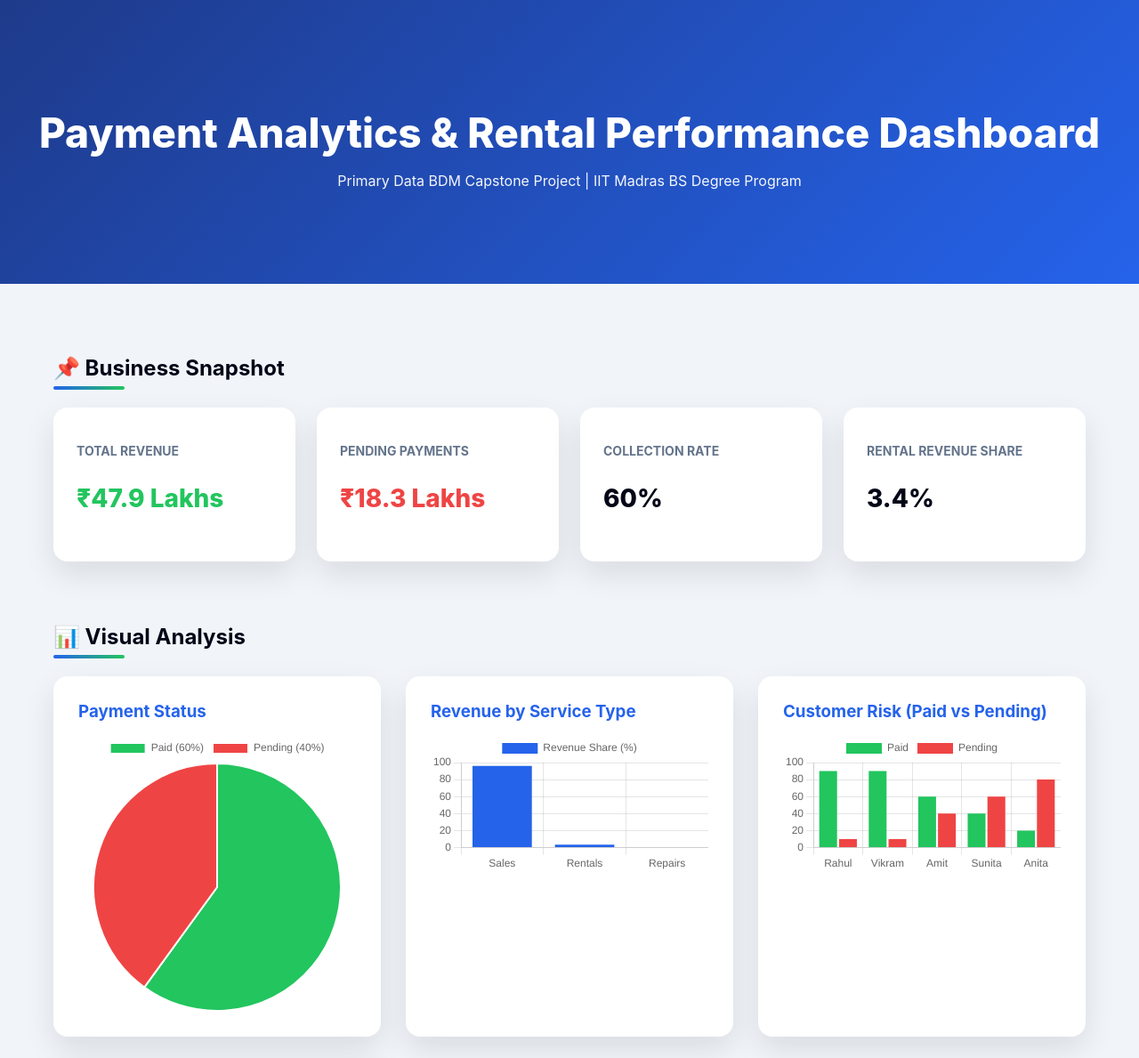
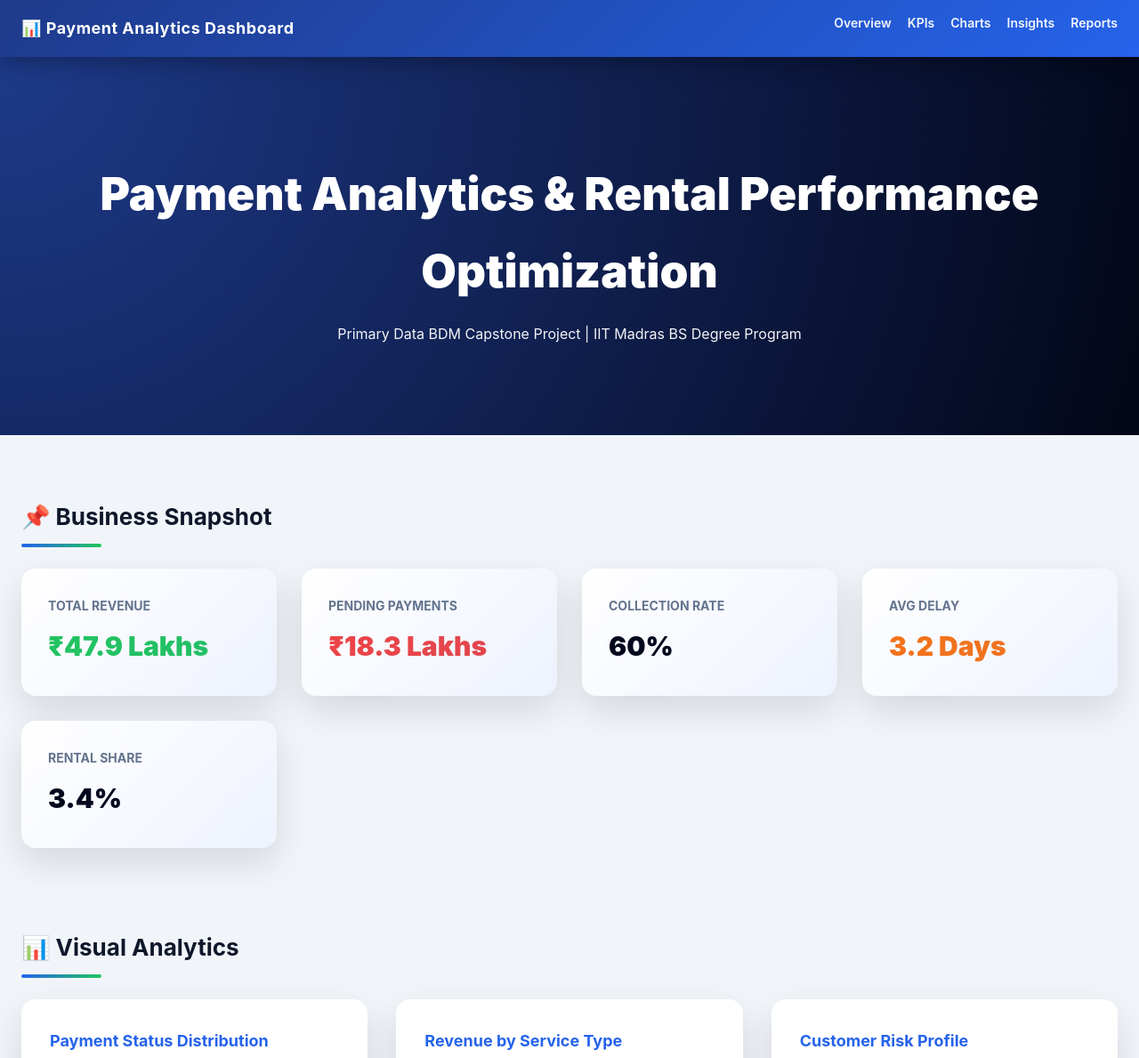
Before and after one commit to 24F2000612/Payment-Analytics-Cash-Flow-Risk-Rental-Performance-Optimization-Primary-Data-Project, a plain HTML site: page index.html in a window 1280 px wide. Shown: the top 1189 px of the page at 89% size. Drawn offline with nearby package versions, Linux system fonts and the light colour scheme.

Commit message:
Update index.html

```diff
--- a/index.html
+++ b/index.html
@@ -1,191 +1,311 @@
 <!DOCTYPE html>
+<!-- ======================================================
+     PAYMENT ANALYTICS & RENTAL PERFORMANCE DASHBOARD
+     BDM CAPSTONE PROJECT | IIT MADRAS BS DEGREE
+     Author : Udghosh Rao (24f2000612)
+     Tech   : Pure HTML + CSS + Chart.js
+     Purpose: Recruiter / HR / Viva Ready Portfolio
+     ====================================================== -->
 <html lang="en">
 <head>
-  <meta charset="UTF-8">
-  <title>Payment Analytics Dashboard | IIT Madras BDM Capstone</title>
-  <meta name="viewport" content="width=device-width, initial-scale=1.0">
 
-  <!-- Chart.js CDN -->
+  <!-- =====================
+       META INFORMATION
+       ===================== -->
+  <meta charset="UTF-8" />
+  <meta name="viewport" content="width=device-width, initial-scale=1.0" />
+  <meta name="description" content="Payment Analytics and Rental Performance Optimization Dashboard using Primary Business Data" />
+  <meta name="author" content="Udghosh Rao" />
+
+  <title>Payment Analytics Dashboard | BDM Capstone</title>
+
+  <!-- =====================
+       CHART.JS CDN
+       ===================== -->
   <script src="https://cdn.jsdelivr.net/npm/chart.js"></script>
 
+  <!-- =====================
+       GLOBAL STYLES
+       ===================== -->
   <style>
+
+    /* ------------------------------------------------------
+       ROOT VARIABLES (DESIGN SYSTEM)
+       ------------------------------------------------------ */
     :root {
-      --primary: #2563eb;
-      --secondary: #0f172a;
-      --accent: #22c55e;
-      --danger: #ef4444;
-      --bg: #f1f5f9;
-      --card: #ffffff;
-      --text: #020617;
-      --muted: #64748b;
-      --radius: 16px;
+      --primary: #2563eb;       /* Blue */
+      --secondary: #0f172a;     /* Dark Navy */
+      --accent: #22c55e;        /* Green */
+      --danger: #ef4444;        /* Red */
+      --warning: #f97316;       /* Orange */
+      --bg: #f1f5f9;            /* Light background */
+      --card: #ffffff;          /* Card background */
+      --text: #020617;          /* Primary text */
+      --muted: #64748b;         /* Muted text */
+      --radius: 16px;           /* Border radius */
     }
 
-    * { box-sizing: border-box; }
+    /* ------------------------------------------------------
+       RESET & BASE
+       ------------------------------------------------------ */
+    * {
+      box-sizing: border-box;
+      margin: 0;
+      padding: 0;
+    }
 
     body {
-      margin: 0;
       font-family: "Inter", "Segoe UI", Arial, sans-serif;
       background: var(--bg);
       color: var(--text);
+      line-height: 1.7;
     }
 
-    header {
+    a { text-decoration: none; color: inherit; }
+
+    /* ------------------------------------------------------
+       NAVBAR
+       ------------------------------------------------------ */
+    nav {
+      position: sticky;
+      top: 0;
+      z-index: 100;
       background: linear-gradient(135deg, #1e3a8a, #2563eb);
       color: #fff;
-      padding: 90px 20px;
+      padding: 14px 24px;
+      display: flex;
+      justify-content: space-between;
+      align-items: center;
+      box-shadow: 0 8px 20px rgba(0,0,0,0.25);
+    }
+
+    nav .brand {
+      font-size: 18px;
+      font-weight: 700;
+      letter-spacing: 0.5px;
+    }
+
+    nav ul {
+      list-style: none;
+      display: flex;
+      gap: 18px;
+    }
+
+    nav li {
+      font-size: 14px;
+      font-weight: 600;
+      cursor: pointer;
+      opacity: 0.95;
+    }
+
+    nav li:hover { opacity: 1; text-decoration: underline; }
+
+    /* ------------------------------------------------------
+       HEADER / HERO SECTION
+       ------------------------------------------------------ */
+    header {
+      background: radial-gradient(circle at top left, #1e3a8a, #020617);
+      color: #fff;
+      padding: 110px 20px 100px;
       text-align: center;
     }
 
     header h1 {
-      font-size: clamp(30px, 4vw, 46px);
-      margin-bottom: 10px;
-      font-weight: 800;
+      font-size: clamp(34px, 4vw, 52px);
+      font-weight: 900;
+      margin-bottom: 14px;
     }
 
-    header p { opacity: 0.95; }
-
-    main {
-      max-width: 1200px;
-      margin: auto;
-      padding: 60px 20px;
+    header p {
+      font-size: 16px;
+      opacity: 0.95;
     }
 
-    section { margin-bottom: 70px; }
+    /* ------------------------------------------------------
+       MAIN LAYOUT
+       ------------------------------------------------------ */
+    main {
+      max-width: 1300px;
+      margin: auto;
+      padding: 70px 24px;
+    }
+
+    section { margin-bottom: 90px; }
 
     h2 {
-      font-size: 24px;
-      margin-bottom: 20px;
+      font-size: 26px;
+      margin-bottom: 24px;
       position: relative;
+      color: var(--secondary);
     }
 
     h2::after {
       content: "";
       display: block;
-      width: 80px;
+      width: 90px;
       height: 4px;
       background: linear-gradient(90deg, var(--primary), var(--accent));
-      margin-top: 6px;
-      border-radius: 2px;
+      margin-top: 8px;
+      border-radius: 3px;
     }
 
-    /* KPI cards */
-    .kpis {
+    /* ------------------------------------------------------
+       KPI SECTION
+       ------------------------------------------------------ */
+    .kpi-grid {
       display: grid;
-      grid-template-columns: repeat(auto-fit, minmax(220px, 1fr));
-      gap: 24px;
+      grid-template-columns: repeat(auto-fit, minmax(240px, 1fr));
+      gap: 28px;
     }
 
     .kpi {
       background: var(--card);
-      padding: 26px;
       border-radius: var(--radius);
-      box-shadow: 0 14px 34px rgba(2,6,23,0.1);
+      padding: 30px;
+      box-shadow: 0 16px 40px rgba(2,6,23,0.12);
+      position: relative;
+      overflow: hidden;
+    }
+
+    .kpi::before {
+      content: "";
+      position: absolute;
+      inset: 0;
+      background: linear-gradient(135deg, transparent, rgba(37,99,235,0.08));
     }
 
     .kpi h3 {
       font-size: 14px;
+      text-transform: uppercase;
       color: var(--muted);
-      margin-bottom: 6px;
-      text-transform: uppercase;
+      margin-bottom: 8px;
+      font-weight: 700;
     }
 
     .kpi p {
-      font-size: 28px;
-      font-weight: 800;
+      font-size: 30px;
+      font-weight: 900;
     }
 
-    .green { color: var(--accent); }
-    .red { color: var(--danger); }
+    .kpi.green p { color: var(--accent); }
+    .kpi.red p { color: var(--danger); }
+    .kpi.orange p { color: var(--warning); }
 
-    /* Charts */
+    /* ------------------------------------------------------
+       CARD GRID (CHARTS)
+       ------------------------------------------------------ */
     .grid {
       display: grid;
-      grid-template-columns: repeat(auto-fit, minmax(320px, 1fr));
-      gap: 28px;
+      grid-template-columns: repeat(auto-fit, minmax(360px, 1fr));
+      gap: 32px;
     }
 
     .card {
       background: var(--card);
-      padding: 28px;
       border-radius: var(--radius);
-      box-shadow: 0 14px 34px rgba(2,6,23,0.1);
+      padding: 32px;
+      box-shadow: 0 16px 40px rgba(2,6,23,0.12);
     }
 
     .card h3 {
-      margin-top: 0;
+      font-size: 18px;
       color: var(--primary);
-      margin-bottom: 14px;
+      margin-bottom: 18px;
     }
 
-    ul { padding-left: 22px; }
-    li { margin-bottom: 10px; }
+    canvas { max-width: 100%; }
 
+    /* ------------------------------------------------------
+       TEXT SECTIONS
+       ------------------------------------------------------ */
+    ul { padding-left: 24px; }
+    li { margin-bottom: 12px; }
+
+    /* ------------------------------------------------------
+       LINKS / CTA BUTTONS
+       ------------------------------------------------------ */
     .links {
       display: flex;
       flex-wrap: wrap;
-      gap: 14px;
+      gap: 16px;
     }
 
     .links a {
       background: linear-gradient(135deg, var(--primary), #1d4ed8);
       color: #fff;
-      padding: 12px 20px;
-      border-radius: 10px;
-      text-decoration: none;
-      font-weight: 600;
-      box-shadow: 0 10px 24px rgba(37,99,235,0.45);
+      padding: 14px 22px;
+      border-radius: 12px;
+      font-weight: 700;
+      box-shadow: 0 12px 28px rgba(37,99,235,0.45);
+      transition: transform 0.2s ease;
     }
 
+    .links a:hover { transform: translateY(-3px); }
+
+    /* ------------------------------------------------------
+       FOOTER
+       ------------------------------------------------------ */
     footer {
-      background: var(--secondary);
+      background: linear-gradient(135deg, #020617, #1e293b);
       color: #fff;
       text-align: center;
-      padding: 28px;
+      padding: 40px 20px;
       font-size: 14px;
+      margin-top: 80px;
     }
+
   </style>
 </head>
 
 <body>
 
+<!-- ======================================================
+     NAVBAR
+     ====================================================== -->
+<nav>
+  <div class="brand">📊 Payment Analytics Dashboard</div>
+  <ul>
+    <li>Overview</li>
+    <li>KPIs</li>
+    <li>Charts</li>
+    <li>Insights</li>
+    <li>Reports</li>
+  </ul>
+</nav>
+
+<!-- ======================================================
+     HERO SECTION
+     ====================================================== -->
 <header>
-  <h1>Payment Analytics & Rental Performance Dashboard</h1>
+  <h1>Payment Analytics & Rental Performance Optimization</h1>
   <p>Primary Data BDM Capstone Project | IIT Madras BS Degree Program</p>
 </header>
 
 <main>
 
-  <!-- KPI SUMMARY -->
+<!-- ======================================================
+     KPI SNAPSHOT
+     ====================================================== -->
 <section>
   <h2>📌 Business Snapshot</h2>
-    <div class="kpis">
-      <div class="kpi">
-        <h3>Total Revenue</h3>
-        <p class="green">₹47.9 Lakhs</p>
-      </div>
-      <div class="kpi">
-        <h3>Pending Payments</h3>
-        <p class="red">₹18.3 Lakhs</p>
-      </div>
-      <div class="kpi">
-        <h3>Collection Rate</h3>
-        <p>60%</p>
-      </div>
-      <div class="kpi">
-        <h3>Rental Revenue Share</h3>
-        <p>3.4%</p>
-      </div>
+  <div class="kpi-grid">
+    <div class="kpi green"><h3>Total Revenue</h3><p>₹47.9 Lakhs</p></div>
+    <div class="kpi red"><h3>Pending Payments</h3><p>₹18.3 Lakhs</p></div>
+    <div class="kpi"><h3>Collection Rate</h3><p>60%</p></div>
+    <div class="kpi orange"><h3>Avg Delay</h3><p>3.2 Days</p></div>
+    <div class="kpi"><h3>Rental Share</h3><p>3.4%</p></div>
   </div>
 </section>
 
-  <!-- CHARTS -->
+<!-- ======================================================
+     CHARTS SECTION
+     ====================================================== -->
 <section>
-    <h2>📊 Visual Analysis</h2>
+  <h2>📊 Visual Analytics</h2>
   <div class="grid">
 
     <div class="card">
-        <h3>Payment Status</h3>
+      <h3>Payment Status Distribution</h3>
       <canvas id="paymentChart"></canvas>
     </div>
 
@@ -195,32 +315,36 @@
     </div>
 
     <div class="card">
-        <h3>Customer Risk (Paid vs Pending)</h3>
+      <h3>Customer Risk Profile</h3>
       <canvas id="customerChart"></canvas>
     </div>
 
     <div class="card">
-        <h3>Transaction Amount Distribution</h3>
+      <h3>Transaction Amount vs Delay</h3>
       <canvas id="amountChart"></canvas>
     </div>
 
   </div>
 </section>
 
-  <!-- INSIGHTS -->
+<!-- ======================================================
+     INSIGHTS
+     ====================================================== -->
 <section>
   <h2>🔍 Key Insights</h2>
   <ul>
-      <li>40% of total revenue is stuck in receivables</li>
-      <li>Sales generate 96% of revenue but face maximum delays</li>
-      <li>Only 5 customers → high concentration risk</li>
-      <li>Rental generators are heavily underutilized</li>
+    <li>40% of revenue is locked in pending receivables</li>
+    <li>Sales contribute ~96% revenue but show maximum delays</li>
+    <li>Only 5 customers → extreme concentration risk</li>
+    <li>Rental generators remain heavily underutilized</li>
   </ul>
 </section>
 
-  <!-- RECOMMENDATIONS -->
+<!-- ======================================================
+     RECOMMENDATIONS
+     ====================================================== -->
 <section>
-    <h2>💡 Recommendations</h2>
+  <h2>💡 Business Recommendations</h2>
   <ul>
     <li>Introduce tiered advance payment policy for high-value sales</li>
     <li>Set customer-wise credit limits</li>
@@ -230,15 +354,17 @@
   </ul>
 </section>
 
-  <!-- LINKS -->
+<!-- ======================================================
+     PROJECT LINKS
+     ====================================================== -->
 <section>
   <h2>📁 Project Resources</h2>
   <div class="links">
-      <a href="https://github.com/24F2000612/Payment-Analytics-Cash-Flow-Risk-Rental-Performance-Optimization-Primary-Data-Project" target="_blank">GitHub</a>
-      <a href="https://github.com/24F2000612/Payment-Analytics-Cash-Flow-Risk-Rental-Performance-Optimization-Primary-Data-Project/blob/main/reports/Proposal.pdf" target="_blank">Proposal</a>
-      <a href="https://github.com/24F2000612/Payment-Analytics-Cash-Flow-Risk-Rental-Performance-Optimization-Primary-Data-Project/blob/main/reports/Midterm_Report.pdf" target="_blank">Mid-Term</a>
+    <a href="https://github.com/24F2000612/Payment-Analytics-Cash-Flow-Risk-Rental-Performance-Optimization-Primary-Data-Project" target="_blank">GitHub Repository</a>
+    <a href="https://github.com/24F2000612/Payment-Analytics-Cash-Flow-Risk-Rental-Performance-Optimization-Primary-Data-Project/blob/main/reports/Proposal.pdf" target="_blank">Proposal Report</a>
+    <a href="https://github.com/24F2000612/Payment-Analytics-Cash-Flow-Risk-Rental-Performance-Optimization-Primary-Data-Project/blob/main/reports/Midterm_Report.pdf" target="_blank">Mid-Term Report</a>
     <a href="https://github.com/24F2000612/Payment-Analytics-Cash-Flow-Risk-Rental-Performance-Optimization-Primary-Data-Project/blob/main/reports/Final_Report.pdf" target="_blank">Final Report</a>
-      <a href="https://github.com/24F2000612/Payment-Analytics-Cash-Flow-Risk-Rental-Performance-Optimization-Primary-Data-Project/blob/main/presentation/Presentation.pptx" target="_blank">PPT</a>
+    <a href="https://github.com/24F2000612/Payment-Analytics-Cash-Flow-Risk-Rental-Performance-Optimization-Primary-Data-Project/blob/main/presentation/Presentation.pptx" target="_blank">Presentation (PPT)</a>
   </div>
 </section>
 
@@ -248,52 +374,31 @@
   © 2025 Udghosh Rao | Data Science & Business Analytics Portfolio
 </footer>
 
-<!-- CHART JS CODE -->
+<!-- ======================================================
+     CHART.JS CONFIGURATION
+     ====================================================== -->
 <script>
   new Chart(paymentChart, {
     type: 'pie',
-    data: {
-      labels: ['Paid (60%)', 'Pending (40%)'],
-      datasets: [{
-        data: [60, 40],
-        backgroundColor: ['#22c55e', '#ef4444']
-      }]
-    }
+    data: { labels: ['Paid 60%', 'Pending 40%'], datasets: [{ data: [60,40], backgroundColor: ['#22c55e','#ef4444'] }] }
   });
 
   new Chart(serviceChart, {
     type: 'bar',
-    data: {
-      labels: ['Sales', 'Rentals', 'Repairs'],
-      datasets: [{
-        label: 'Revenue Share (%)',
-        data: [96, 3.4, 0.6],
-        backgroundColor: '#2563eb'
-      }]
-    }
+    data: { labels: ['Sales','Rentals','Repairs'], datasets: [{ data: [96,3.4,0.6], backgroundColor: '#2563eb' }] }
   });
 
   new Chart(customerChart, {
     type: 'bar',
-    data: {
-      labels: ['Rahul', 'Vikram', 'Amit', 'Sunita', 'Anita'],
-      datasets: [
-        { label: 'Paid', data: [90, 90, 60, 40, 20], backgroundColor: '#22c55e' },
-        { label: 'Pending', data: [10, 10, 40, 60, 80], backgroundColor: '#ef4444' }
-      ]
-    }
+    data: { labels: ['Rahul','Vikram','Amit','Sunita','Anita'], datasets: [
+      { label: 'Paid', data: [90,90,60,40,20], backgroundColor: '#22c55e' },
+      { label: 'Pending', data: [10,10,40,60,80], backgroundColor: '#ef4444' }
+    ] }
   });
 
   new Chart(amountChart, {
-    type: 'bar',
-    data: {
-      labels: ['<10k', '10k–50k', '50k–2L', '>2L'],
-      datasets: [{
-        label: 'Avg Delay (Days)',
-        data: [1.8, 3.2, 5.4, 8.5],
-        backgroundColor: '#f97316'
-      }]
-    }
+    type: 'line',
+    data: { labels: ['<10k','10k-50k','50k-2L','>2L'], datasets: [{ label: 'Avg Delay (Days)', data: [1.8,3.2,5.4,8.5], borderColor: '#f97316', fill: false }] }
   });
 </script>
 
```
Lines whose indentation alone changed are shown as unchanged.
